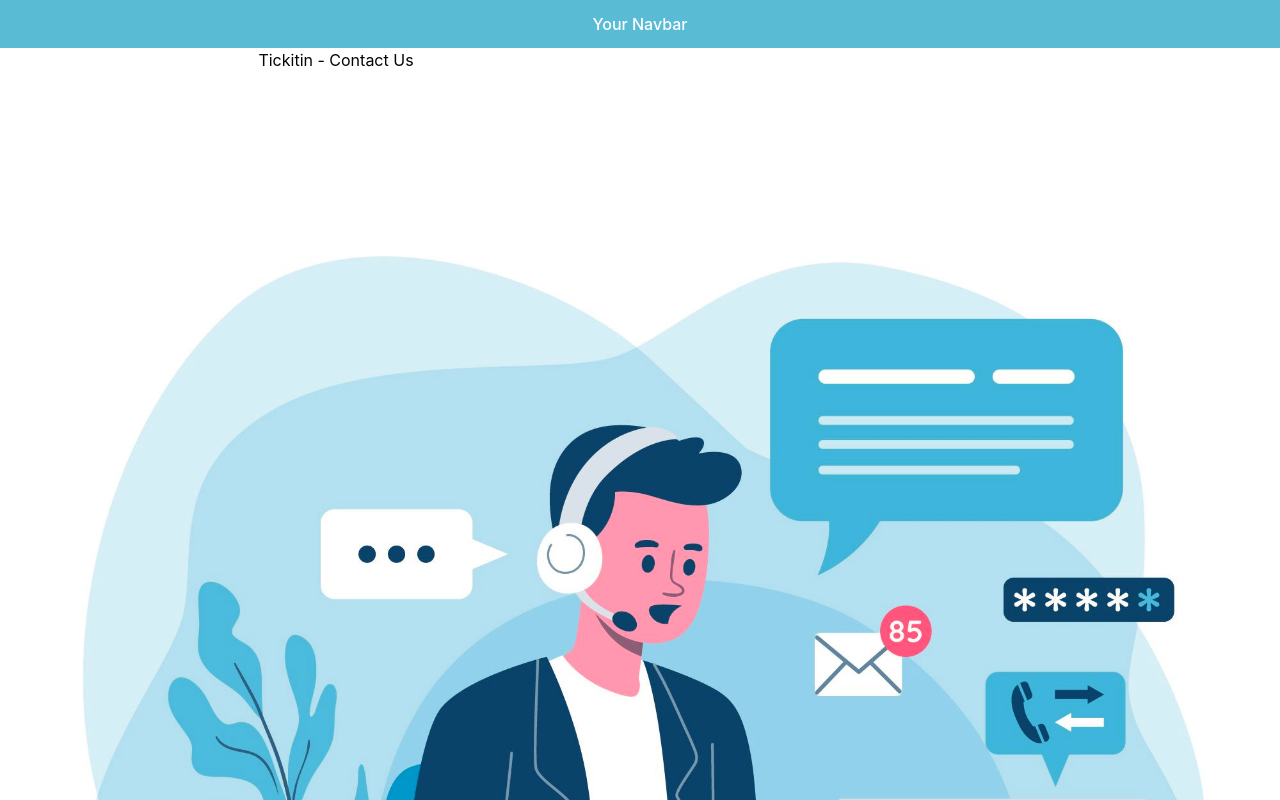
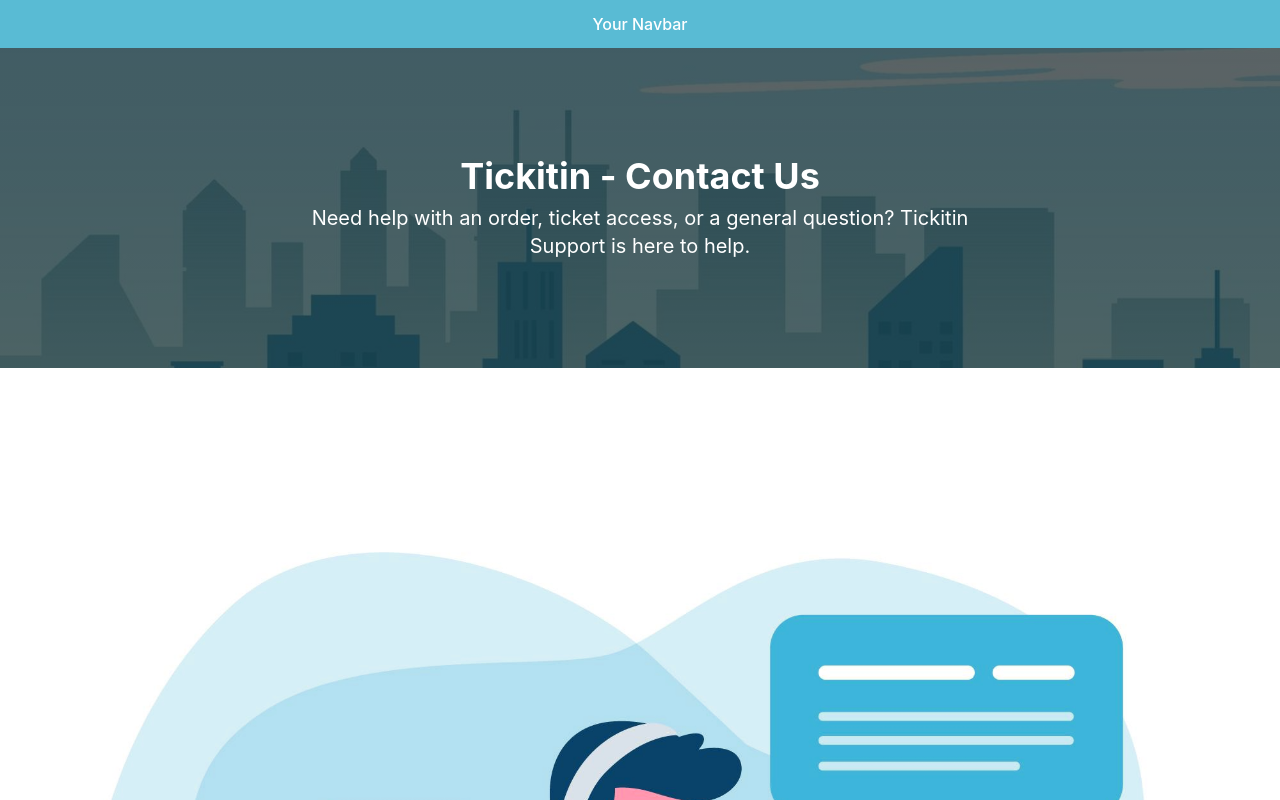
Before and after one commit to rakib00-dev/tickitin-website, a Vue app: page /contact-us in a window 1280 px wide. Shown: the top 800 px of the page. Built offline with nearby package versions, Linux system fonts and the light colour scheme.

Commit message:
updated the compos

```diff
--- a/src/App.vue
+++ b/src/App.vue
@@ -1,6 +1,6 @@
 <script setup>
-  import Navbar from "./components/AboutPageComponents/Navbar.vue";
-  import Footer from "./components/AboutPageComponents/Footer.vue";
+  import Navbar from "./components/Navbar.vue";
+  import Footer from "./components/Footer.vue";
   import { RouterView } from "vue-router";
 </script>
 
--- a/src/components/ContactPageComponents/ContactHero.vue
+++ b/src/components/ContactPageComponents/ContactHero.vue
@@ -1,7 +1,13 @@
 <template>
-  <main class="px-4 md:px-8">
-    <div class="grid place-items-center md:grid-cols-2">
-      <h1>Tickitin - Contact Us</h1>
+  <main
+    class="px-4 py-10 md:px-8 bg-[linear-gradient(rgba(0,0,0,0.6),rgba(0,0,0,0.6)),url(/contact_us/contact_hero.jpg)] bg-no-repeat bg-cover bg-center md:h-[40vh] overflow-hidden place-items-center grid"
+  >
+    <div class="grid place-items-center gap-2 *:text-white relative z-10">
+      <h1 class="text-2xl md:text-4xl font-bold">Tickitin - Contact Us</h1>
+      <p class="md:text-xl md:w-4/5 text-center">
+        Need help with an order, ticket access, or a general question? Tickitin
+        Support is here to help.
+      </p>
     </div>
   </main>
 </template>
--- a/src/components/ContactPageComponents/SupportFAQ.vue
+++ b/src/components/ContactPageComponents/SupportFAQ.vue
@@ -1,7 +1,7 @@
 <template>
   <div>
     <img
-      src="/contact_us/hero.jpg"
+      src="/contact_us/hero_faq.jpg"
       style="filter: hue-rotate(335deg)"
       alt="On tickitin.com you get 24/7 hour support and or team is here to give you the problem solution what you're facing and this is a contact supoort image"
     />
--- a/src/router/index.js
+++ b/src/router/index.js
@@ -8,11 +8,23 @@
   {
     path: "/",
     component: DicrectionHomePage,
+    meta: {
+      title: "Welcome to Tickitin",
+      description:
+        "Tickitin terms of service explain rules for accounts, tickets, payments, and safety, so you know what to expect. Read now and use Tickitin with ease.",
+      keywords: "",
+    },
   },
   {
     path: "/about",
     name: "About",
     component: AboutPage,
+    meta: {
+      title: "About Us | Tickitin ",
+      description:
+        "Need help with tickets, orders, or general questions? The Tickitin Support team is available every day to assist with ticket access, billing issues, event changes, and more. Reach out by email for fast, reliable help most inquiries are answered within 24 hours.",
+      keywords: "about, tickitin, help, information",
+    },
   },
   {
     path: "/contact-us",
@@ -40,10 +52,8 @@
 router.afterEach((to) => {
   const head = document.head;
 
-  // Update title
   if (to.meta.title) document.title = to.meta.title;
 
-  // Update description
   let desc = head.querySelector('meta[name="description"]');
   if (!desc) {
     desc = document.createElement("meta");
@@ -52,7 +62,6 @@
   }
   desc.setAttribute("content", to.meta.description || "");
 
-  // Update keywords
   let keywords = head.querySelector('meta[name="keywords"]');
   if (!keywords) {
     keywords = document.createElement("meta");
```
Also changed, not shown: public/contact_us/contact_hero.jpg (added), public/contact_us/hero_faq.jpg (renamed from public/contact_us/hero.jpg), src/components/Footer.vue (renamed from src/components/AboutPageComponents/Footer.vue), src/components/Navbar.vue (renamed from src/components/AboutPageComponents/Navbar.vue).
